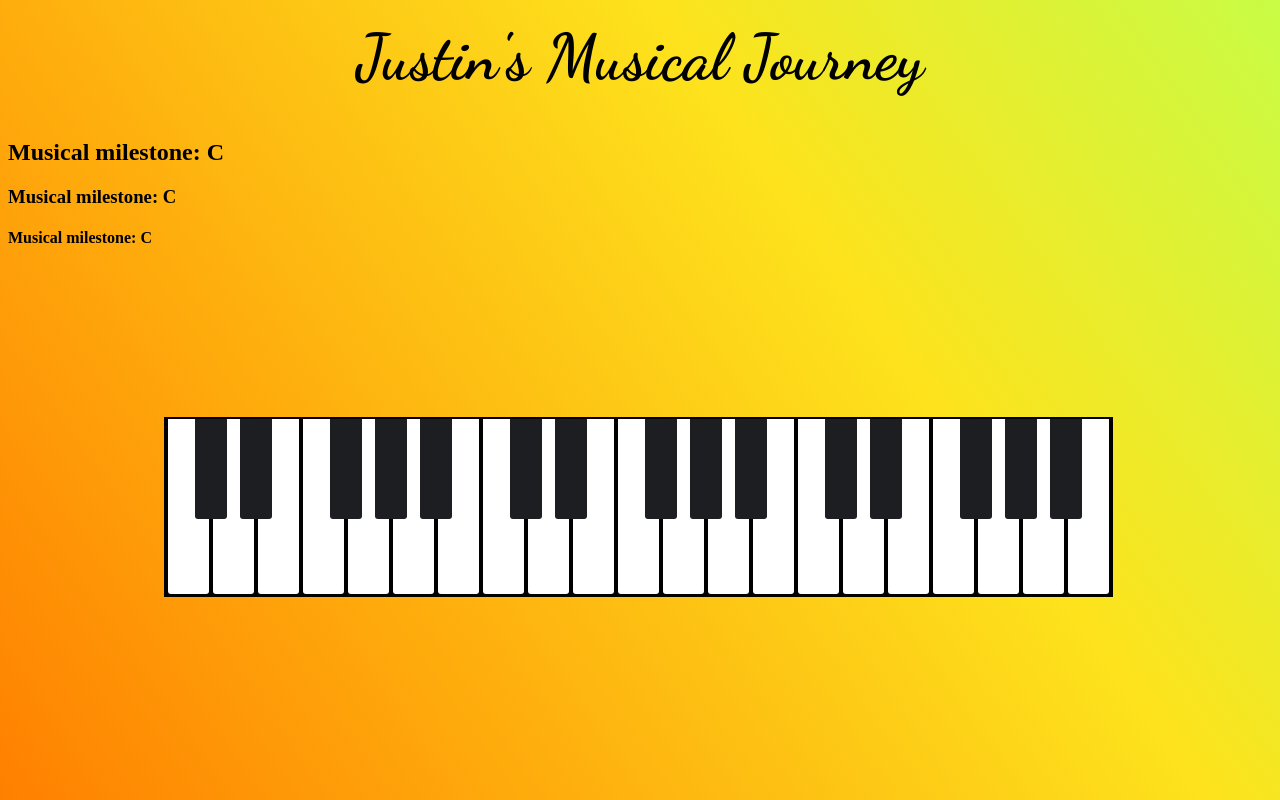
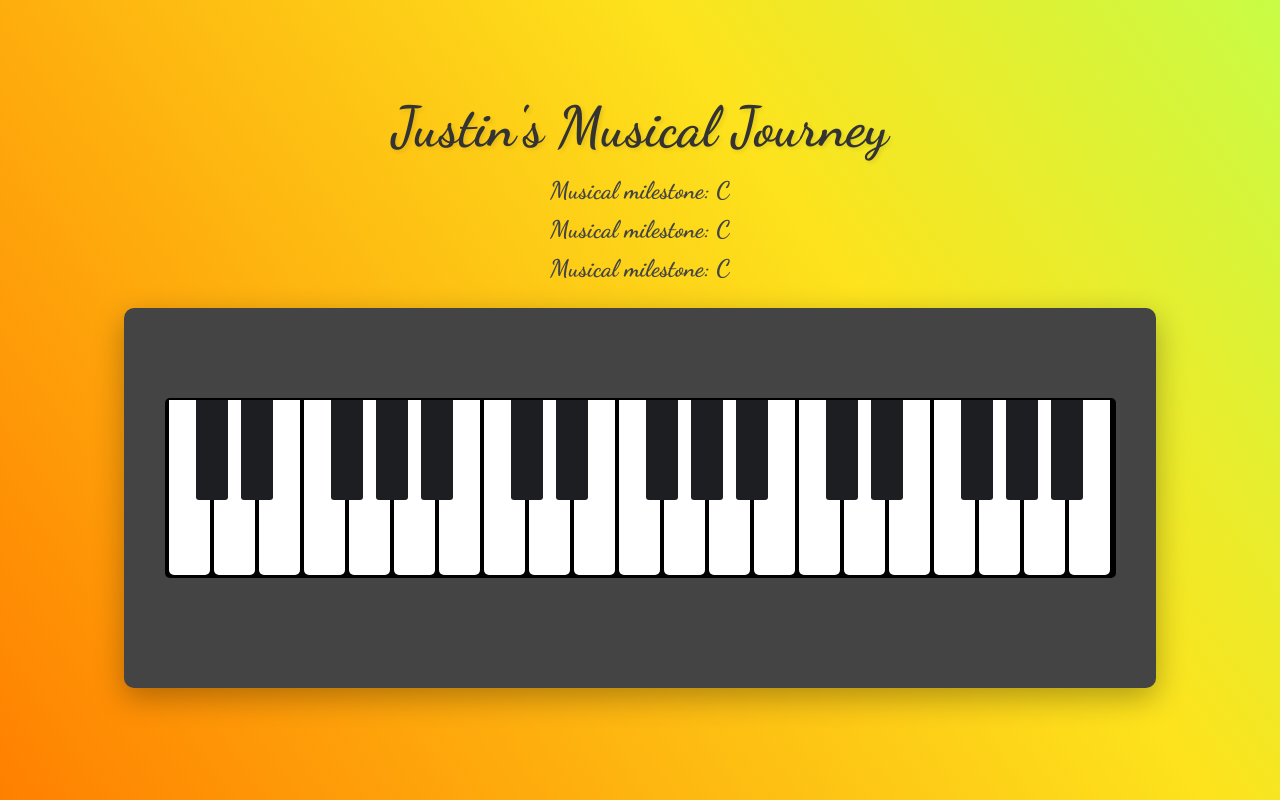
Before and after one commit to Justinenojawline/CS_web_design_project, a plain HTML site: page index.html in a window 1280 px wide. Drawn offline with Linux system fonts and the light colour scheme.

Commit message:
#today in class I was still continuing with the settings of the example piano. This afternoon I reorganised my example code and completely personalised it, the piano is now in the center of the website and has a gray background. #next I will work on the functions of the keyboard when pressed.

```diff
--- a/index.html
+++ b/index.html
@@ -12,8 +12,8 @@
 
     <h1>Justin's Musical Journey</h1>
     <h2>Musical milestone: C</h2>
-    <h3>Musical milestone: C</h3>
-    <h4>Musical milestone: C</h4>
+    <h2>Musical milestone: C</h2>
+    <h2>Musical milestone: C</h2>
 
 
 
--- a/styles.css
+++ b/styles.css
@@ -1,107 +1,102 @@
-html{
+html {
     background: #ff8000;
     background: linear-gradient(55deg, rgba(255, 128, 0, 1) 0%, rgba(253, 227, 29, 1) 66%, rgba(200, 252, 69, 1) 100%);
     margin: 0;
     min-height: 100vh;
 }
 
-h1{
+body {
+    display: flex;
+    flex-direction: column;
+    align-items: center;
+    justify-content: center;
+    min-height: 100vh;
+    margin: 0;
+    padding: 20px;
+    box-sizing: border-box;
+}
+
+h1 {
     font-family: 'Dancing Script';
     font-weight: 900;
-    margin-top: 0.3em;
-    font-size: 4em;
+    margin-top: 0;
+    margin-bottom: 10px;
+    font-size: 3.5em;
     text-align: center;
-    justify-content: align-top;
+    color: #333;
+    text-shadow: 2px 2px 4px rgba(0,0,0,0.1);
 }
 
-html {
-
-  box-sizing: border-box;
-
-}
-
-*, *::before, *::after {
-
-  box-sizing: inherit;
-
+h2 {
+    font-family: 'Dancing Script';
+    text-align: center;
+    margin: 5px 0;
+    color: #444;
 }
 
 #piano {
-
     width: 992px;
-
     height: 290px;
-
-  margin: 80px auto;
-
+    margin: 20px auto;
     padding: 90px 20px 0 20px;
-
     position: relative;
-
     border-radius: 10px;
-
+    background-color: #444;
+    box-shadow: 0 10px 30px rgba(0,0,0,0.3);
+    display: flex;
+    flex-direction: column;
+    align-items: center;
+    justify-content: flex-start;
 }
 
 .keys {
-
     background-color: #000000;
-
     width: 949px;
-
     height: 180px;
-
     padding-left: 2px;
-
     overflow: hidden;
-
+    border-radius: 5px;
 }
 
 .key {
+    background-color: #ffffff;
+    position: relative;
+    width: 41px;
+    height: 175px;
+    margin: 2px;
+    float: left;
+    border-radius: 0 0 5px 5px;
+    cursor: pointer;
+    transition: background-color 0.1s;
+}
 
-  background-color: #ffffff;
-
-  position: relative;
-
-  width: 41px;
-
-  height: 175px;
-
-  margin: 2px;
-
-  float: left;
-
-  border-radius: 0 0 3px 3px;
-
+.key:hover {
+    background-color: #f0f0f0;
 }
 
 .key.black--key::after {
+    background-color: #1d1e22;
+    content: "";
+    position: absolute;
+    left: -18px;
+    width: 32px;
+    height: 100px;
+    border-radius: 0 0 3px 3px;
+    cursor: pointer;
+    z-index: 2;
+}
 
-  background-color: #1d1e22;
-
-  content: "";
-
-  position: absolute;
-
-  left: -18px;
-
-  width: 32px;
-
-  height: 100px;
-
-  border-radius: 0 0 3px 3px;
-
+.key.black--key:hover::after {
+    background-color: #333;
 }
 
 .logo {
-
     width: 200px;
-
     position: absolute;
-
     top: 23px;
-
 }
 
+/* Media Queries for responsive centering */
 @media (max-width: 768px) {
 
     #piano {
@@ -139,7 +134,3 @@ html {
     }
 
 }
-
-}
-
-}
```
Lines whose indentation alone changed are shown as unchanged.
